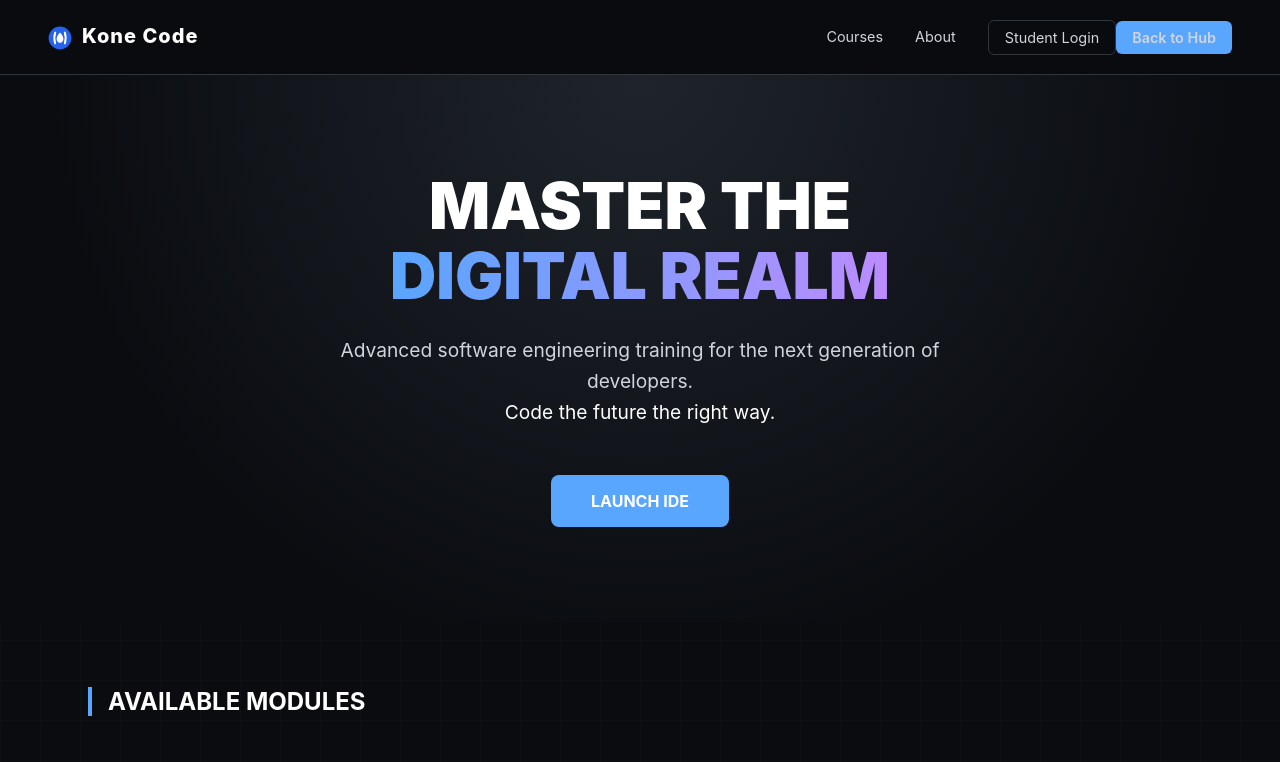
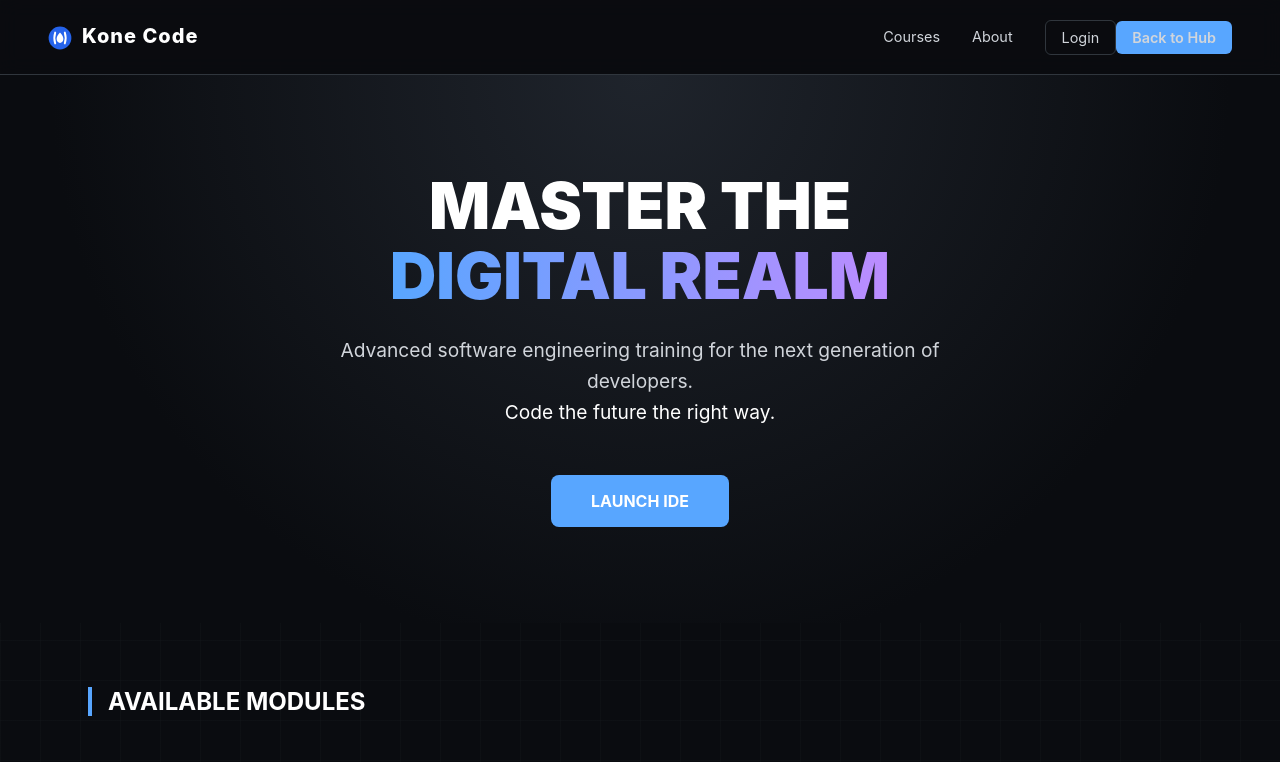
Before and after one commit to PhilipKone/Kone-Code, a React (Vite) app: page /#/ in a window 1280 px wide. Shown: the top 762 px of the page. Built offline with nearby package versions, Linux system fonts and the light colour scheme.

Commit message:
Update nav text from Student Login to Login

```diff
--- a/src/pages/Home.jsx
+++ b/src/pages/Home.jsx
@@ -101,7 +101,7 @@ function Home() {
                     <a href="#courses" onClick={() => setIsMenuOpen(false)}>Courses</a>
                     <a href="#about" onClick={() => setIsMenuOpen(false)}>About</a>
                     <div className="action-buttons">
-                        <a href="https://PhilipKone.github.io/Kone-Consult/#/login" className="btn-login" onClick={() => setIsMenuOpen(false)}>Student Login</a>
+                        <a href="https://PhilipKone.github.io/Kone-Consult/#/login" className="btn-login" onClick={() => setIsMenuOpen(false)}>Login</a>
                         <a href="https://PhilipKone.github.io/Kone-Code-Academy/" className="btn-hub" onClick={() => setIsMenuOpen(false)}>Back to Hub</a>
                     </div>
                 </div>
```
